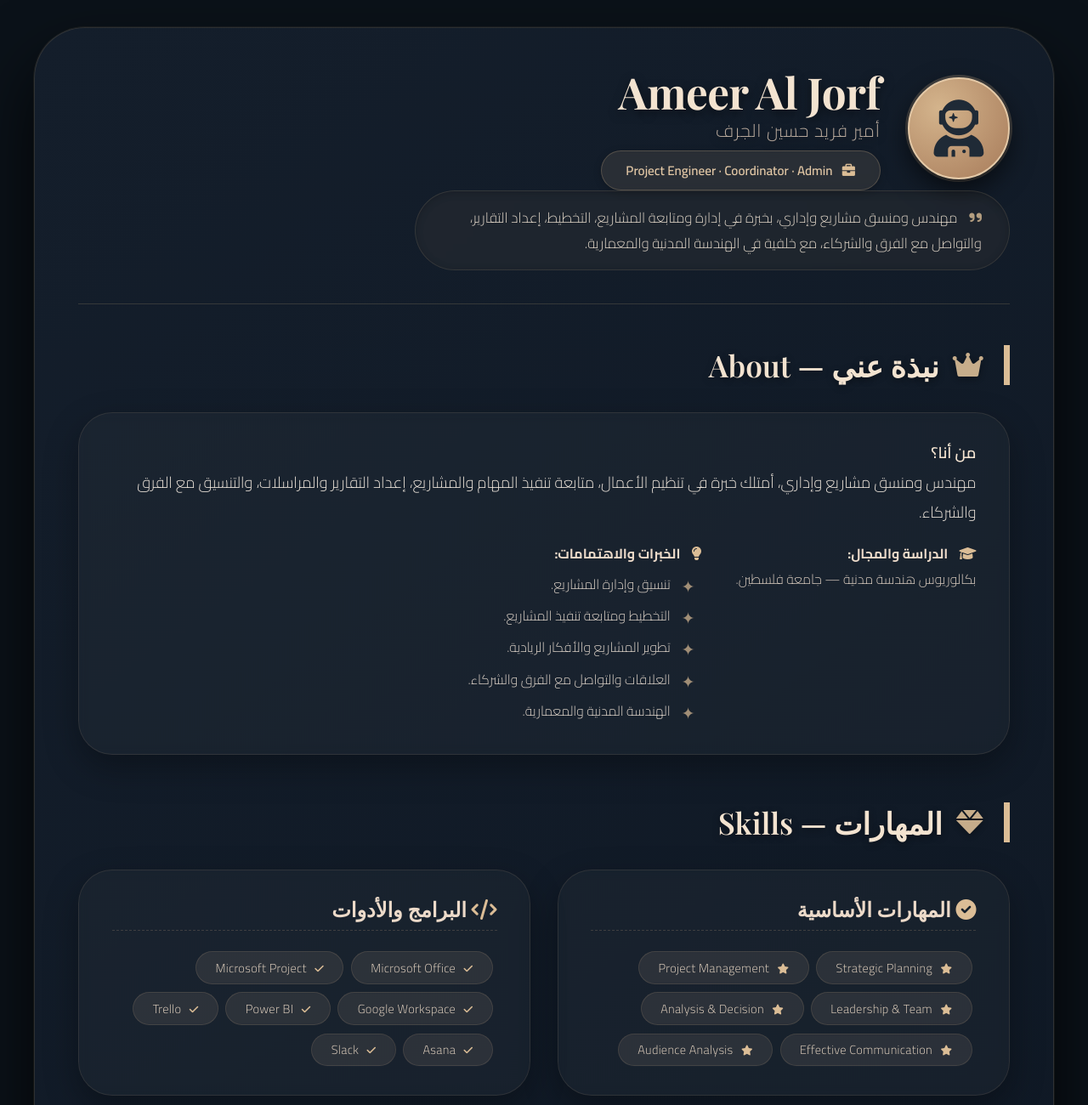
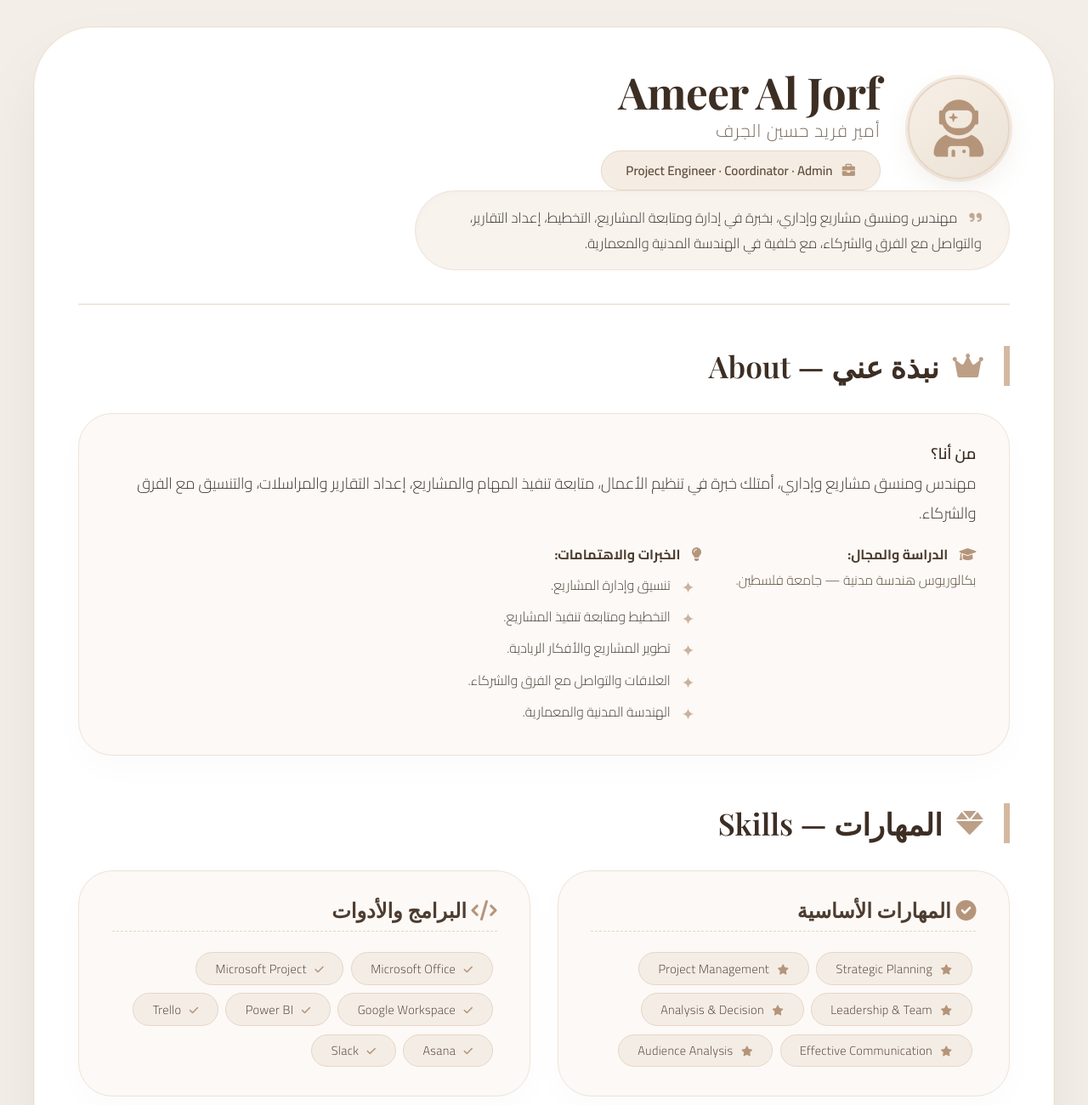
Before and after one commit to fatmajamal21/ameer-portfolio, a plain HTML site: page index.html in a window 1280 px wide. Shown: the top 1300 px of the page at 85% size. Drawn offline with nearby package versions, Linux system fonts and the light colour scheme; a web font is replaced by a local one.

Commit message:
Refactor CSS styles for improved design
Updated styles for body, container, and various elements to enhance the overall appearance and readability.

```diff
--- a/index.html
+++ b/index.html
@@ -18,9 +18,9 @@
         }
 
         body {
-            background: #0b1219;
             font-family: 'Cairo', 'Segoe UI', sans-serif;
-            color: #eaeef3;
+            background: #f3efe8;
+            color: #2c3e4e;
             padding: 2rem 1.5rem;
             min-height: 100vh;
             display: flex;
@@ -31,13 +31,13 @@
         .container {
             max-width: 1200px;
             width: 100%;
-            background: linear-gradient(145deg, #141e2b 0%, #0d1622 100%);
-            border-radius: 60px 60px 50px 50px;
+            background: #ffffff;
+            border-radius: 70px 70px 50px 50px;
             padding: 2.8rem 3.2rem;
-            box-shadow: 0 40px 80px rgba(0, 0, 0, 0.8), 0 0 0 1px rgba(255, 215, 150, 0.08);
+            box-shadow: 0 40px 80px rgba(0, 0, 0, 0.06), 0 0 0 1px rgba(200, 180, 160, 0.2);
             backdrop-filter: blur(2px);
-            border: 1px solid rgba(255, 215, 150, 0.12);
             transition: 0.3s;
+            border: 1px solid rgba(255, 215, 180, 0.3);
         }
 
         /* ===== HEADER / HOME ===== */
@@ -47,7 +47,7 @@
             align-items: center;
             justify-content: space-between;
             padding-bottom: 2.4rem;
-            border-bottom: 1px solid rgba(255, 215, 150, 0.15);
+            border-bottom: 2px solid #f0e8df;
             margin-bottom: 3rem;
         }
 
@@ -61,17 +61,16 @@
         .avatar {
             width: 120px;
             height: 120px;
-            background: radial-gradient(circle at 30% 30%, #d4b48c, #a77b5a);
+            background: linear-gradient(145deg, #f7efe6, #ece2d6);
             border-radius: 50%;
             display: flex;
             align-items: center;
             justify-content: center;
             font-size: 4.2rem;
-            color: #1f2a36;
-            box-shadow: 0 12px 30px rgba(0, 0, 0, 0.6), 0 0 0 3px rgba(212, 180, 140, 0.25);
-            border: 2px solid #e4c9a7;
+            color: #b5957a;
+            box-shadow: 0 12px 30px rgba(160, 130, 110, 0.12), 0 0 0 3px #f6ede4;
+            border: 2px solid #e6d6c6;
             flex-shrink: 0;
-            transition: 0.3s;
         }
 
         .avatar img {
@@ -85,10 +84,9 @@
             font-family: 'Playfair Display', serif;
             font-weight: 700;
             font-size: 3.2rem;
-            color: #f3e3d0;
+            color: #3d2e24;
             letter-spacing: -0.5px;
             line-height: 1.2;
-            text-shadow: 0 4px 12px rgba(0,0,0,0.5);
         }
 
         .name-title h1 small {
@@ -96,48 +94,45 @@
             font-family: 'Cairo', sans-serif;
             font-weight: 300;
             font-size: 1.3rem;
-            color: #cebcab;
+            color: #7a6a5c;
             letter-spacing: 1px;
             margin-top: 0.2rem;
-            opacity: 0.9;
         }
 
         .gold-badge {
-            background: rgba(212, 180, 140, 0.12);
-            backdrop-filter: blur(4px);
+            background: #f5ede4;
             padding: 0.5rem 1.8rem;
             border-radius: 60px;
             font-weight: 600;
             font-size: 0.95rem;
-            color: #e4c9a7;
-            border: 1px solid rgba(212, 180, 140, 0.25);
+            color: #5f4c3a;
+            border: 1px solid #e6d6c6;
             display: inline-block;
             margin-top: 0.6rem;
-            box-shadow: 0 2px 10px rgba(0,0,0,0.2);
+            box-shadow: 0 2px 10px rgba(0,0,0,0.02);
         }
 
         .gold-badge i {
             margin-left: 8px;
-            color: #dbbd96;
+            color: #b5957a;
         }
 
         .tagline {
-            background: rgba(255, 215, 150, 0.05);
+            background: #f8f3ed;
             padding: 1rem 2rem;
             border-radius: 80px;
-            border-right: 6px solid #dbbd96;
+            border-right: 6px solid #d4b8a2;
             font-size: 1.05rem;
-            color: #ded3c5;
+            color: #3d342e;
             max-width: 700px;
-            backdrop-filter: blur(2px);
-            box-shadow: inset 0 2px 10px rgba(0,0,0,0.2);
-            border: 1px solid rgba(212, 180, 140, 0.12);
+            box-shadow: inset 0 2px 10px rgba(0,0,0,0.02);
+            border: 1px solid #eee3d9;
             font-weight: 300;
             line-height: 1.8;
         }
 
         .tagline i {
-            color: #dbbd96;
+            color: #b5957a;
             margin-left: 10px;
             opacity: 0.8;
         }
@@ -151,36 +146,34 @@
             font-family: 'Playfair Display', serif;
             font-weight: 600;
             font-size: 2.2rem;
-            color: #f3e3d0;
-            border-right: 7px solid #dbbd96;
+            color: #3d2e24;
+            border-right: 7px solid #d4b8a2;
             padding-right: 1.5rem;
             margin-bottom: 2rem;
             display: flex;
             align-items: center;
             gap: 1rem;
-            text-shadow: 0 2px 8px rgba(0,0,0,0.4);
         }
 
         .section-title i {
-            color: #dbbd96;
+            color: #b5957a;
             font-size: 2rem;
             opacity: 0.9;
         }
 
         .card-lux {
-            background: rgba(255, 255, 255, 0.03);
-            backdrop-filter: blur(6px);
+            background: #fcf9f6;
             border-radius: 40px;
             padding: 1.8rem 2.4rem;
-            border: 1px solid rgba(212, 180, 140, 0.12);
-            box-shadow: 0 15px 40px rgba(0, 0, 0, 0.3);
+            border: 1px solid #eee3d9;
+            box-shadow: 0 15px 40px rgba(0, 0, 0, 0.02);
             transition: 0.25s;
         }
 
         .card-lux:hover {
-            background: rgba(255, 255, 255, 0.06);
-            border-color: rgba(212, 180, 140, 0.25);
-            box-shadow: 0 20px 50px rgba(0, 0, 0, 0.5);
+            background: #ffffff;
+            border-color: #dccfc4;
+            box-shadow: 0 20px 50px rgba(0, 0, 0, 0.04);
         }
 
         .grid-2 {
@@ -193,34 +186,33 @@
             font-family: 'Playfair Display', serif;
             font-weight: 600;
             font-size: 1.5rem;
-            color: #ecdac9;
+            color: #4d3d30;
             margin-bottom: 1.2rem;
-            border-bottom: 1px dashed rgba(212, 180, 140, 0.2);
+            border-bottom: 1px dashed #e6d6c6;
             padding-bottom: 0.6rem;
         }
 
         .skill-tag {
             display: inline-block;
-            background: rgba(212, 180, 140, 0.08);
+            background: #f4ede6;
             padding: 0.3rem 1.4rem;
             border-radius: 50px;
             font-size: 0.9rem;
             margin: 0.3rem 0.3rem 0.3rem 0;
-            color: #e2d2c0;
-            border: 1px solid rgba(212, 180, 140, 0.15);
-            backdrop-filter: blur(2px);
+            color: #4d3d30;
+            border: 1px solid #e6d6c6;
             font-weight: 300;
             letter-spacing: 0.3px;
         }
 
         .skill-tag i {
             margin-left: 6px;
-            color: #dbbd96;
+            color: #b5957a;
             font-size: 0.75rem;
         }
 
         .project-item {
-            border-bottom: 1px solid rgba(212, 180, 140, 0.1);
+            border-bottom: 1px solid #f0e8df;
             padding-bottom: 1.8rem;
             margin-bottom: 1.8rem;
         }
@@ -235,7 +227,7 @@
             font-family: 'Playfair Display', serif;
             font-weight: 700;
             font-size: 1.4rem;
-            color: #f3e3d0;
+            color: #3d2e24;
             letter-spacing: 0.3px;
         }
 
@@ -244,12 +236,12 @@
             flex-wrap: wrap;
             gap: 0.8rem 2.5rem;
             font-size: 0.9rem;
-            color: #b8aa9b;
+            color: #7a6a5c;
             margin: 0.5rem 0 0.8rem;
         }
 
         .project-meta i {
-            color: #dbbd96;
+            color: #b5957a;
             width: 1.4rem;
             margin-left: 4px;
         }
@@ -263,13 +255,13 @@
             padding-right: 1.8rem;
             position: relative;
             margin-bottom: 0.45rem;
-            color: #dad0c5;
+            color: #4d4036;
             font-weight: 300;
         }
 
         .list-bullet li::before {
             content: "✦";
-            color: #dbbd96;
+            color: #b5957a;
             position: absolute;
             right: 0;
             font-size: 1.2rem;
@@ -281,11 +273,10 @@
             display: flex;
             flex-wrap: wrap;
             gap: 1.5rem 3rem;
-            background: rgba(255, 215, 150, 0.04);
+            background: #f8f3ed;
             border-radius: 60px;
             padding: 1.2rem 2.2rem;
-            border: 1px solid rgba(212, 180, 140, 0.12);
-            backdrop-filter: blur(4px);
+            border: 1px solid #eee3d9;
         }
 
         .contact-item {
@@ -293,18 +284,18 @@
             align-items: center;
             gap: 0.8rem;
             font-size: 1.05rem;
-            color: #e2d2c0;
+            color: #3d342e;
         }
 
         .contact-item i {
-            color: #dbbd96;
+            color: #b5957a;
             font-size: 1.4rem;
             width: 2rem;
             text-align: center;
         }
 
         .contact-item a {
-            color: #eedccc;
+            color: #4d3d30;
             text-decoration: none;
             font-weight: 400;
             border-bottom: 1px solid transparent;
@@ -312,22 +303,22 @@
         }
 
         .contact-item a:hover {
-            border-bottom: 1px solid #dbbd96;
-            color: #f3e3d0;
+            border-bottom: 1px solid #b5957a;
+            color: #3d2e24;
         }
 
         .footer-note {
             margin-top: 3rem;
             text-align: center;
             font-size: 0.85rem;
-            color: #7a6e62;
-            border-top: 1px solid rgba(212, 180, 140, 0.08);
+            color: #a39486;
+            border-top: 1px solid #eee3d9;
             padding-top: 2rem;
             letter-spacing: 1px;
         }
 
         .footer-note i {
-            color: #b1977e;
+            color: #b5957a;
             margin-left: 6px;
         }
 
@@ -424,19 +415,19 @@
     <div class="section" id="about">
         <div class="section-title"><i class="fas fa-crown"></i> نبذة عني — About</div>
         <div class="card-lux">
-            <p style="font-size:1.15rem; margin-bottom: 1rem; color: #eae2d8; font-weight:300;">
-                <strong style="color:#f3e3d0; font-weight:600;">من أنا؟</strong><br>
+            <p style="font-size:1.15rem; margin-bottom: 1rem; color: #3d342e; font-weight:300;">
+                <strong style="color:#3d2e24; font-weight:600;">من أنا؟</strong><br>
                 مهندس ومنسق مشاريع وإداري، أمتلك خبرة في تنظيم الأعمال، متابعة تنفيذ المهام والمشاريع، إعداد التقارير والمراسلات، والتنسيق مع الفرق والشركاء.
             </p>
             <div style="display: flex; flex-wrap: wrap; gap: 2.5rem; margin-top: 1rem;">
                 <div>
-                    <i class="fas fa-graduation-cap" style="color:#dbbd96; margin-left: 0.6rem;"></i>
-                    <strong style="color:#ecdac9;">الدراسة والمجال:</strong>
-                    <div style="color:#d6c9bc; font-weight:300;">بكالوريوس هندسة مدنية — جامعة فلسطين.</div>
+                    <i class="fas fa-graduation-cap" style="color:#b5957a; margin-left: 0.6rem;"></i>
+                    <strong style="color:#4d3d30;">الدراسة والمجال:</strong>
+                    <div style="color:#5f4c3a; font-weight:300;">بكالوريوس هندسة مدنية — جامعة فلسطين.</div>
                 </div>
                 <div>
-                    <i class="fas fa-lightbulb" style="color:#dbbd96; margin-left: 0.6rem;"></i>
-                    <strong style="color:#ecdac9;">الخبرات والاهتمامات:</strong>
+                    <i class="fas fa-lightbulb" style="color:#b5957a; margin-left: 0.6rem;"></i>
+                    <strong style="color:#4d3d30;">الخبرات والاهتمامات:</strong>
                     <ul class="list-bullet" style="margin-top:0.4rem;">
                         <li>تنسيق وإدارة المشاريع.</li>
                         <li>التخطيط ومتابعة تنفيذ المشاريع.</li>
@@ -454,7 +445,7 @@
         <div class="section-title"><i class="fas fa-gem"></i> المهارات — Skills</div>
         <div class="grid-2">
             <div class="card-lux">
-                <h3><i class="fas fa-check-circle" style="color:#dbbd96;"></i> المهارات الأساسية</h3>
+                <h3><i class="fas fa-check-circle" style="color:#b5957a;"></i> المهارات الأساسية</h3>
                 <div>
                     <span class="skill-tag"><i class="fas fa-star"></i> Strategic Planning</span>
                     <span class="skill-tag"><i class="fas fa-star"></i> Project Management</span>
@@ -465,7 +456,7 @@
                 </div>
             </div>
             <div class="card-lux">
-                <h3><i class="fas fa-code" style="color:#dbbd96;"></i> البرامج والأدوات</h3>
+                <h3><i class="fas fa-code" style="color:#b5957a;"></i> البرامج والأدوات</h3>
                 <div>
                     <span class="skill-tag"><i class="fas fa-check"></i> Microsoft Office</span>
                     <span class="skill-tag"><i class="fas fa-check"></i> Microsoft Project</span>
```
